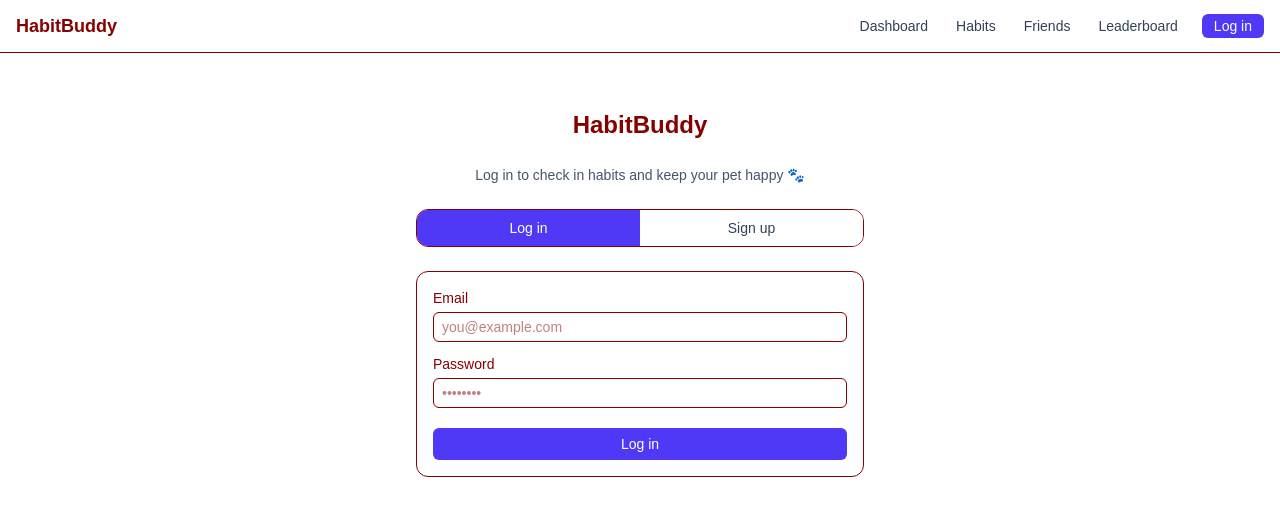
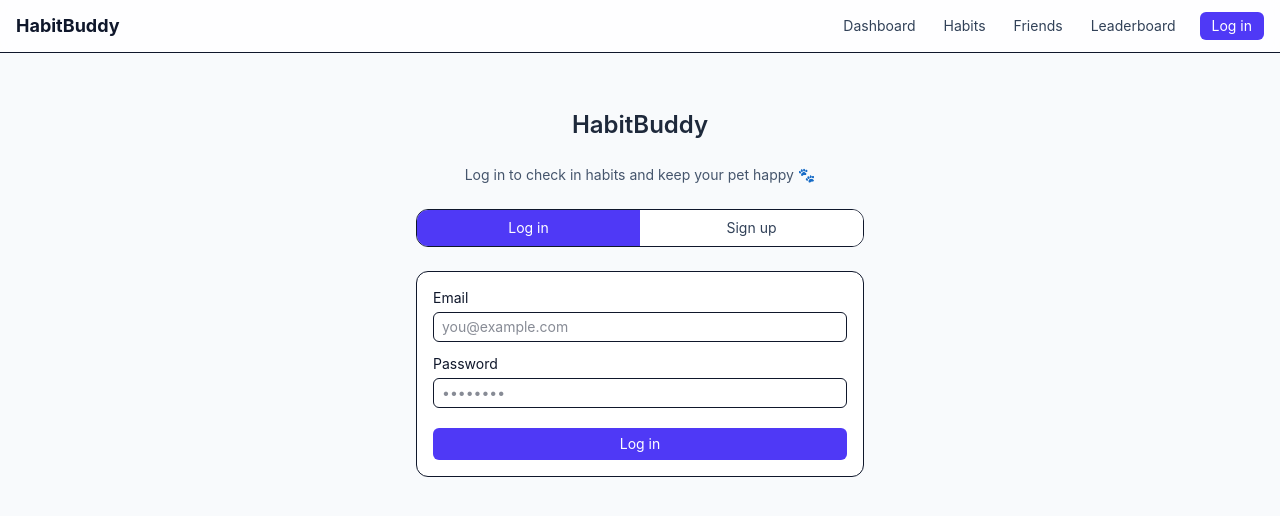
Before and after one commit to BrianBadillo/habitBuddy, a Next.js app in the folder frontend/: page /auth in a window 1280 px wide. Shown: the top 516 px of the page. Built offline with nearby package versions, Linux system fonts and the light colour scheme; no server answers.

Commit message:
Making UI more visually appealing

```diff
--- a/frontend/src/app/auth/page.tsx
+++ b/frontend/src/app/auth/page.tsx
@@ -85,13 +85,13 @@ export default function AuthPage() {
       </p>
 
       {/* Tabs */}
-      <div className="flex rounded-xl border bg-white overflow-hidden text-sm">
+      <div className="flex rounded-xl border bg-white text-slate-900 overflow-hidden text-sm">
         <button
           type="button"
-          className={`flex-1 px-4 py-2 text-center ${
+          className={`flex-1 px-4 py-2 text-center transition-colors ${
             mode === 'login'
-              ? 'bg-indigo-600 text-white'
-              : 'bg-white text-slate-700'
+              ? 'bg-indigo-600 text-white hover:bg-indigo-700 active:bg-indigo-800'
+              : 'bg-white text-slate-700 hover:bg-slate-50 active:bg-slate-100'
           }`}
           onClick={() => {
             resetMessages();
@@ -102,10 +102,10 @@ export default function AuthPage() {
         </button>
         <button
           type="button"
-          className={`flex-1 px-4 py-2 text-center ${
+          className={`flex-1 px-4 py-2 text-center transition-colors ${
             mode === 'signup'
-              ? 'bg-indigo-600 text-white'
-              : 'bg-white text-slate-700'
+              ? 'bg-indigo-600 text-white hover:bg-indigo-700 active:bg-indigo-800'
+              : 'bg-white text-slate-700 hover:bg-slate-50 active:bg-slate-100'
           }`}
           onClick={() => {
             resetMessages();
@@ -119,7 +119,7 @@ export default function AuthPage() {
       {/* Form */}
       <form
         onSubmit={handleSubmit}
-        className="rounded-xl border bg-white p-4 space-y-3 text-sm"
+        className="rounded-xl border bg-white text-slate-900 p-4 space-y-3 text-sm"
       >
         {mode === 'signup' && (
           <label className="flex flex-col gap-1">
@@ -171,7 +171,7 @@ export default function AuthPage() {
         <button
           type="submit"
           disabled={loading}
-          className="mt-2 w-full inline-flex items-center justify-center rounded-md bg-indigo-600 text-white text-sm px-3 py-1.5 disabled:opacity-60"
+          className="mt-2 w-full inline-flex items-center justify-center rounded-md bg-indigo-600 text-white text-sm px-3 py-1.5 hover:bg-indigo-700 active:bg-indigo-800 disabled:opacity-50 disabled:cursor-not-allowed transition-colors"
         >
           {loading
             ? mode === 'login'
--- a/frontend/src/app/dashboard/page.tsx
+++ b/frontend/src/app/dashboard/page.tsx
@@ -18,7 +18,7 @@ export default async function DashboardPage() {
       <div className="grid md:grid-cols-2 gap-4">
         <PetSummaryCard pet={me.pet ?? undefined} />
 
-        <div className="rounded-xl border p-4 bg-white flex flex-col justify-between">
+        <div className="rounded-xl border p-4 bg-white text-slate-900 flex flex-col justify-between">
           <div>
             <h2 className="font-semibold mb-2">Overview</h2>
             <ul className="text-sm space-y-1">
@@ -36,7 +36,7 @@ export default async function DashboardPage() {
       </div>
 
       {/* Quote */}
-      <div className="rounded-xl border p-4 bg-gradient-to-r from-indigo-50 to-sky-50">
+      <div className="rounded-xl border p-4 bg-gradient-to-r from-indigo-50 to-sky-50 text-slate-900">
         <p className="text-sm italic">&ldquo;{quote.text}&rdquo;</p>
         <p className="text-xs mt-1 text-right text-slate-600">
           — {quote.author}
--- a/frontend/src/app/friends/page.tsx
+++ b/frontend/src/app/friends/page.tsx
@@ -30,7 +30,7 @@ export default async function FriendsPage() {
           {friends.map((f) => (
             <li
               key={f.id}
-              className="rounded-lg border bg-white px-3 py-2 flex items-center justify-between"
+              className="rounded-lg border bg-white text-slate-900 px-3 py-2 flex items-center justify-between"
             >
               <div>
                 <div className="font-medium">
--- a/frontend/src/app/globals.css
+++ b/frontend/src/app/globals.css
@@ -1,8 +1,11 @@
 @import "tailwindcss";
 
 :root {
-  --background: #ffffff;
-  --foreground: #870000;
+  --background: #f8fafc;
+  --foreground: #1e293b;
+  --primary: #6366f1;
+  --primary-hover: #4f46e5;
+  --primary-active: #4338ca;
 }
 
 @theme inline {
@@ -14,13 +17,29 @@
 
 @media (prefers-color-scheme: dark) {
   :root {
-    --background: #870000;
-    --foreground: #060505;
+    --background: #0f172a;
+    --foreground: #f1f5f9;
+    --primary: #818cf8;
+    --primary-hover: #6366f1;
+    --primary-active: #4f46e5;
   }
 }
 
 body {
   background: var(--background);
   color: var(--foreground);
-  font-family: Arial, Helvetica, sans-serif;
+  font-family: -apple-system, BlinkMacSystemFont, 'Segoe UI', 'Roboto', 'Oxygen', 'Ubuntu', 'Cantarell', sans-serif;
 }
+
+/* Button base styles with hover/active states */
+button {
+  transition: all 0.15s ease-in-out;
+}
+
+button:hover:not(:disabled) {
+  transform: translateY(-1px);
+}
+
+button:active:not(:disabled) {
+  transform: translateY(0);
+}
--- a/frontend/src/app/habits/HabitsClient.tsx
+++ b/frontend/src/app/habits/HabitsClient.tsx
@@ -90,7 +90,7 @@ export function HabitsClient({ initialHabits }: Props) {
       {/* Create form */}
       <form
         onSubmit={handleCreateHabit}
-        className="rounded-xl border bg-white p-4 space-y-3"
+        className="rounded-xl border bg-white text-slate-900 p-4 space-y-3"
       >
         <h2 className="font-semibold text-sm">Create a new habit</h2>
 
@@ -111,6 +111,7 @@ export function HabitsClient({ initialHabits }: Props) {
               className="border rounded-md px-2 py-1 text-sm"
               value={description}
               onChange={(e) => setDescription(e.target.value)}
+              placeholder="A brief description of the habit"
             />
           </label>
 
@@ -152,7 +153,7 @@ export function HabitsClient({ initialHabits }: Props) {
         <button
           type="submit"
           disabled={submitting}
-          className="mt-2 inline-flex items-center justify-center rounded-md bg-indigo-600 text-white text-sm px-3 py-1.5 disabled:opacity-60"
+          className="mt-2 inline-flex items-center justify-center rounded-md bg-indigo-600 text-white text-sm px-3 py-1.5 hover:bg-indigo-700 active:bg-indigo-800 disabled:opacity-50 disabled:cursor-not-allowed transition-colors"
         >
           {submitting ? 'Creating...' : 'Create habit'}
         </button>
--- a/frontend/src/app/habits/[habitId]/HabitDetailClient.tsx
+++ b/frontend/src/app/habits/[habitId]/HabitDetailClient.tsx
@@ -90,7 +90,7 @@ export function HabitDetailClient({ habit, history, streak }: Props) {
         <p className="text-sm text-slate-700">{habitState.description}</p>
       )}
 
-      <div className="rounded-xl border bg-white p-4 flex flex-col gap-2 text-sm">
+      <div className="rounded-xl border bg-white text-slate-900 p-4 flex flex-col gap-2 text-sm">
         <div>
           <span className="font-semibold">Frequency:</span>{' '}
           {habitState.frequency.toUpperCase()} · Difficulty:{' '}
@@ -120,7 +120,7 @@ export function HabitDetailClient({ habit, history, streak }: Props) {
         )}
 
         <button
-          className="mt-3 inline-flex items-center justify-center rounded-md bg-indigo-600 text-white text-sm px-3 py-1.5 disabled:opacity-60"
+          className="mt-3 inline-flex items-center justify-center rounded-md bg-indigo-600 text-white text-sm px-3 py-1.5 hover:bg-indigo-700 active:bg-indigo-800 disabled:opacity-50 disabled:cursor-not-allowed transition-colors"
           disabled={loading}
           onClick={handleCheckIn}
         >
--- a/frontend/src/app/leaderboard/page.tsx
+++ b/frontend/src/app/leaderboard/page.tsx
@@ -40,7 +40,7 @@ export default async function LeaderboardPage() {
             {xpLeaderboard.map((entry) => (
               <li
                 key={entry.rank}
-                className="rounded-lg border bg-white px-3 py-2 flex items-center justify-between"
+                className="rounded-lg border bg-white text-slate-900 px-3 py-2 flex items-center justify-between"
               >
                 <div className="flex items-center gap-3">
                   <span className="w-6 text-center font-semibold">
@@ -78,7 +78,7 @@ export default async function LeaderboardPage() {
             {streakLeaderboard.map((entry) => (
               <li
                 key={entry.rank}
-                className="rounded-lg border bg-white px-3 py-2 flex items-center justify-between"
+                className="rounded-lg border bg-white text-slate-900 px-3 py-2 flex items-center justify-between"
               >
                 <div className="flex items-center gap-3">
                   <span className="w-6 text-center font-semibold">
--- a/frontend/src/components/habits/HabitList.tsx
+++ b/frontend/src/components/habits/HabitList.tsx
@@ -1,5 +1,7 @@
-import Link from 'next/link';
+'use client';
+
 import { Habit } from '@/types/api';
+import { useRouter } from 'next/navigation';
 
 interface Props {
   habits: Habit[];
@@ -8,6 +10,8 @@ interface Props {
 }
 
 export function HabitList({ habits, onCheckIn, onDelete }: Props) {
+  const router = useRouter();
+
   if (!habits.length) {
     return (
       <p className="text-sm text-slate-600">
@@ -33,7 +37,7 @@ export function HabitList({ habits, onCheckIn, onDelete }: Props) {
       {habits.map((h) => (
         <li
           key={h.id}
-          className="rounded-lg border bg-white px-3 py-2 flex items-center justify-between"
+          className="rounded-lg border bg-white text-slate-900 px-3 py-2 flex items-center justify-between"
         >
           <div>
             <div className="font-medium">{h.name}</div>
@@ -48,23 +52,23 @@ export function HabitList({ habits, onCheckIn, onDelete }: Props) {
           <div className="flex items-center gap-2">
             {onCheckIn && (
               <button
-                className="text-xs px-2 py-1 rounded-md bg-emerald-600 text-white"
+                className="text-xs px-2 py-1 rounded-md bg-emerald-600 text-white hover:bg-emerald-700 active:bg-emerald-800 transition-colors"
                 onClick={() => handleConfirmCheckIn(h.id)}
               >
                 Check in
               </button>
             )}
 
-            <Link
-              href={`/habits/${h.id}`}
-              className="text-xs px-2 py-1 rounded-md bg-indigo-600 text-white"
+            <button
+              className="text-xs px-2 py-1 rounded-md bg-indigo-600 text-white hover:bg-indigo-700 active:bg-indigo-800 transition-colors"
+              onClick={() => router.push(`/habits/${h.id}`)}
             >
               View
-            </Link>
+            </button>
 
             {onDelete && (
               <button
-                className="text-xs px-2 py-1 rounded-md bg-red-100 text-red-700"
+                className="text-xs px-2 py-1 rounded-md bg-red-500 text-white hover:bg-red-600 active:bg-red-700 transition-colors"
                 onClick={() => handleConfirmDelete(h.id)}
               >
                 Delete
--- a/frontend/src/components/layout/NavBar.tsx
+++ b/frontend/src/components/layout/NavBar.tsx
@@ -49,7 +49,7 @@ export function Navbar() {
   }
 
   return (
-    <nav className="flex items-center justify-between px-4 py-3 border-b bg-white/80 backdrop-blur">
+    <nav className="flex items-center justify-between px-4 py-3 border-b bg-white/80 backdrop-blur text-slate-900">
       <div className="font-bold text-lg">HabitBuddy</div>
 
       <div className="flex items-center gap-4">
@@ -60,10 +60,10 @@ export function Navbar() {
               <Link
                 key={link.href}
                 href={link.href}
-                className={`px-2 py-1 rounded-md ${
+                className={`px-2 py-1 rounded-md transition-colors ${
                   active
-                    ? 'bg-indigo-600 text-white'
-                    : 'text-slate-700 hover:bg-slate-100'
+                    ? 'bg-indigo-600 text-white hover:bg-indigo-700 active:bg-indigo-800'
+                    : 'text-slate-700 hover:bg-slate-100 active:bg-slate-200'
                 }`}
               >
                 {link.label}
@@ -76,17 +76,17 @@ export function Navbar() {
           {user ? (
             <button
               onClick={handleLogout}
-              className="text-sm px-3 py-1 rounded-md bg-slate-800 text-white"
+              className="text-sm px-3 py-1 rounded-md bg-slate-700 text-white hover:bg-slate-800 active:bg-slate-900 transition-colors"
             >
               Log out
             </button>
           ) : (
-            <Link
-              href="/auth"
-              className="text-sm px-3 py-1 rounded-md bg-indigo-600 text-white"
+            <button
+              onClick={() => router.push('/auth')}
+              className="text-sm px-3 py-1 rounded-md bg-indigo-600 text-white hover:bg-indigo-700 active:bg-indigo-800 transition-colors"
             >
               Log in
-            </Link>
+            </button>
           )}
         </div>
       </div>
--- a/frontend/src/components/pet/PetSummaryCard.tsx
+++ b/frontend/src/components/pet/PetSummaryCard.tsx
@@ -9,7 +9,7 @@ interface Props {
 export function PetSummaryCard({ pet }: Props) {
   if (!pet) {
     return (
-      <div className="rounded-xl border p-4 bg-white">
+      <div className="rounded-xl border p-4 bg-white text-slate-900">
         <h2 className="font-semibold mb-1">Your Pet</h2>
         <p className="text-sm text-slate-600">
           You don&apos;t have a pet yet. Complete onboarding to adopt one!
@@ -19,7 +19,7 @@ export function PetSummaryCard({ pet }: Props) {
   }
 
   return (
-    <div className="rounded-xl border p-4 bg-white flex gap-4">
+    <div className="rounded-xl border p-4 bg-white text-slate-900 flex gap-4">
       {/* Placeholder avatar */}
       <div className="w-20 h-20 rounded-xl bg-slate-200 flex items-center justify-center text-3xl">
         {(pet.currentStage?.spriteUrl || pet.petType?.baseSpriteUrl) && (
```
